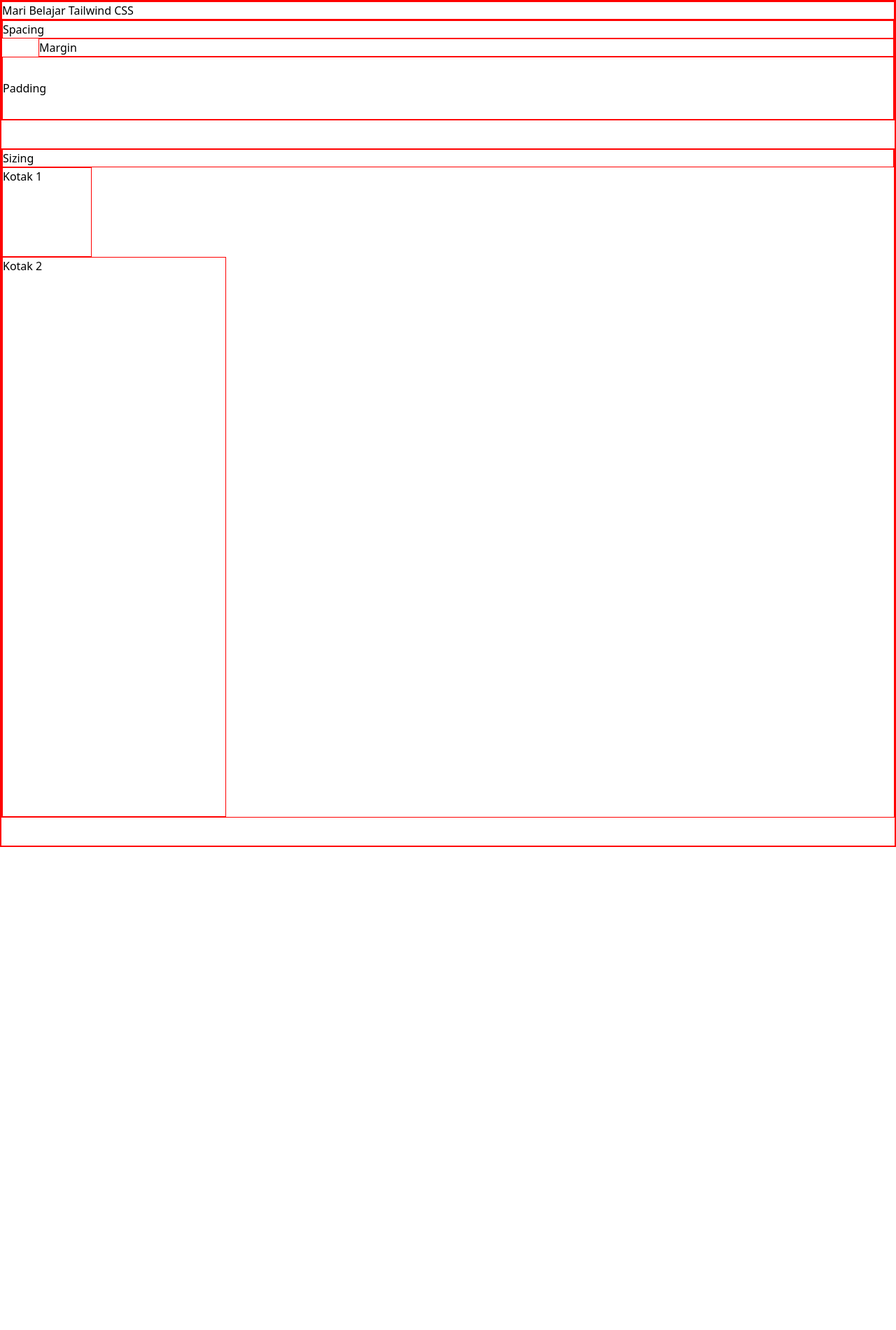
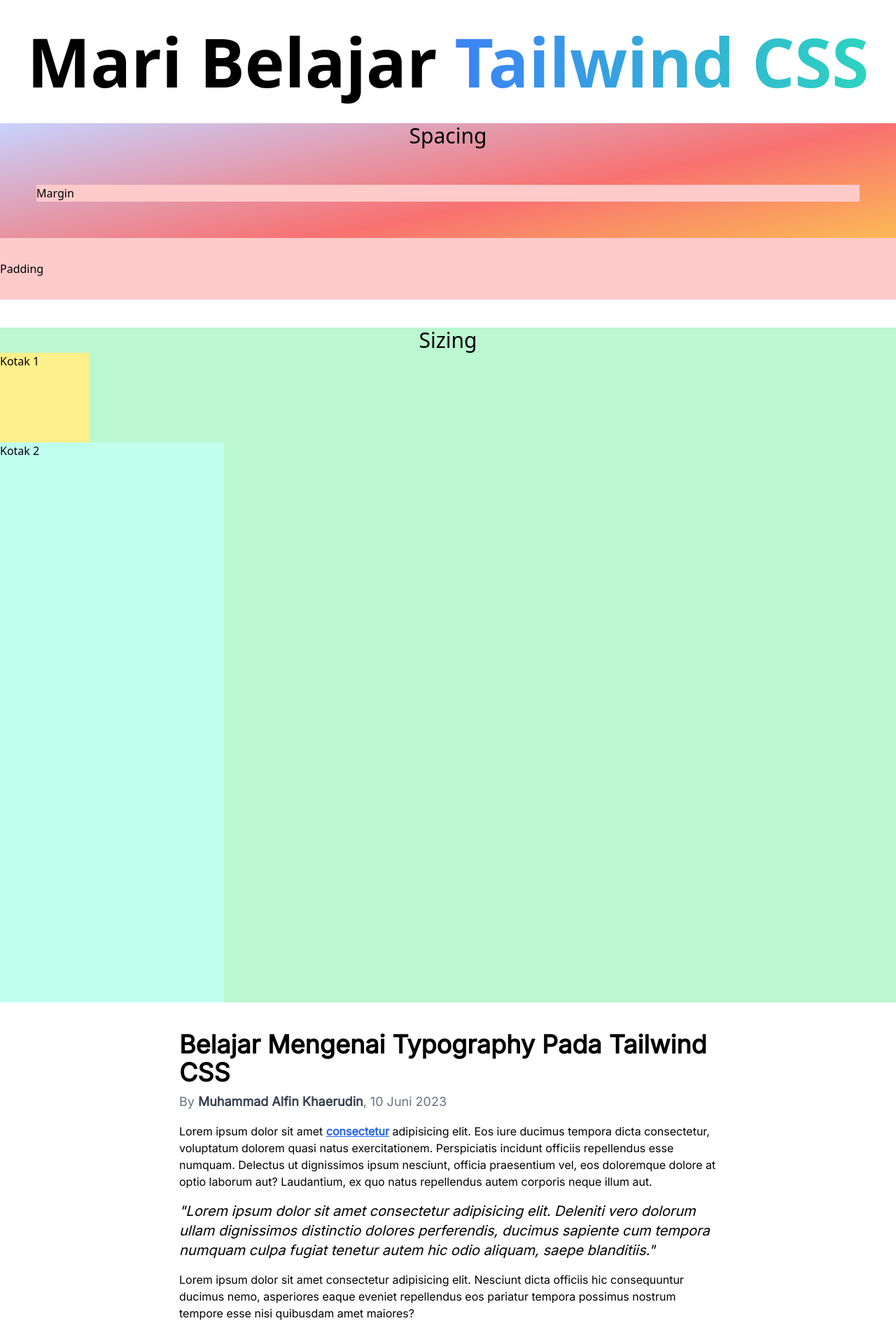
Before and after one commit to MalfinK/belajar-tailwind, a plain HTML site: page index.html in a window 1280 px wide. Shown: the whole page at 70% size. Before the commit the page ends 1210 px from the top, so only its background shows below. Drawn offline with nearby package versions, Linux system fonts and the light colour scheme.

Commit message:
vid4 tailwind css wpu kelar

```diff
--- a/index.html
+++ b/index.html
@@ -3,6 +3,9 @@
 <head>
     <meta charset="UTF-8">
     <meta name="viewport" content="width=device-width, initial-scale=1.0">
+    <link rel="preconnect" href="https://fonts.googleapis.com">
+  <link rel="preconnect" href="https://fonts.gstatic.com" crossorigin>
+  <link href="https://fonts.googleapis.com/css2?family=Inter&display=swap" rel="stylesheet">
     <script src="https://cdn.tailwindcss.com"></script>
     <script>
       // Bisa juga dimasukkan ke dalam file tailwind.config.js (ada di link https://tailwindcss.com/docs/customizing-spacing), cara dibawah ada di sini (https://tailwindcss.com/docs/installation)
@@ -11,7 +14,14 @@
             // Extend itu perpanjangan dari class yang sudah ada nah kalau ga pakai extend maka class yang sudah ada tidak akan berfungsi
             extend: {
               spacing: {
-                '13': '3.25rem',
+                13 : '3.25rem',
+              },
+              fontFamily: {
+                inter : ['Inter', 'sans-serif'],
+              },
+              colors: {
+                wpu : '#bada55',
+                kopi : '#c0ffee', // contoh aja kan harusnya ini warnya sesuai namanya (tapi kalau beda yaudah namanya juga belajar plus buat contoh)
               }
             }
           }
@@ -20,24 +30,38 @@
     <title>Belajar Tailwind</title>
     <style type="text/tailwindcss">
       /* Karena pakai tailwind type nya diperlukan */
-        * {
-            border: 1px solid red;
-        }
+
     </style>
 </head>
 <body>
-    <h1>Mari Belajar Tailwind CSS</h1>
+    <h1 class="text-8xl font-bold text-center my-10">Mari Belajar <span class="bg-gradient-to-r from-blue-500 to-teal-400 bg-clip-text text-transparent">Tailwind CSS</span></h1>
 
-    <section class="mb-10">
-        <h2>Spacing</h2>
-        <div class="ml-13">Margin</div>
-        <div class="py-8">Padding</div>
+    <section class="mb-10 bg-gradient-to-br from-indigo-200 to-yellow-300 via-red-400">
+        <h2 class="text-3xl text-center">Spacing</h2>
+        <div class="m-13 bg-red-200">Margin</div>
+        <div class="py-8 bg-red-200">Padding</div>
     </section>
 
-    <section class="mb-10">
-        <h2>Sizing</h2>
-        <div class="w-32 h-32">Kotak 1</div>
-        <div class="max-w-xs min-h-screen">Kotak 2</div>
+    <section class="mb-10 bg-green-200">
+        <h2 class="text-3xl text-center">Sizing</h2>
+        <div class="w-32 h-32 bg-yellow-200">Kotak 1</div>
+        <div class="max-w-xs min-h-screen bg-kopi">Kotak 2</div>
+    </section>
+
+    <section class="mb-96 font-inter max-w-3xl mx-auto">
+      <h2 class="mb-2 text-4xl font-bold">
+        Belajar Mengenai Typography Pada Tailwind CSS
+      </h2>
+      <div class="mb-4 text-lg text-gray-500">By <a href="#" class="text-gray-700 font-semibold">Muhammad Alfin Khaerudin</a>, 10 Juni 2023</div>
+      <p class="mb-4">
+        Lorem ipsum dolor sit amet <a href="#" class="underline font-semibold text-blue-600">consectetur</a> adipisicing elit. Eos iure ducimus tempora dicta consectetur, voluptatum dolorem quasi natus exercitationem. Perspiciatis incidunt officiis repellendus esse numquam. Delectus ut dignissimos ipsum nesciunt, officia praesentium vel, eos doloremque dolore at optio laborum aut? Laudantium, ex quo natus repellendus autem corporis neque illum aut.
+      </p>
+      <blockquote class="mb-4 italic font-thin text-xl">
+        "Lorem ipsum dolor sit amet consectetur adipisicing elit. Deleniti vero dolorum ullam dignissimos distinctio dolores perferendis, ducimus sapiente cum tempora numquam culpa fugiat tenetur autem hic odio aliquam, saepe blanditiis."
+      </blockquote>
+      <p>
+        Lorem ipsum dolor sit amet consectetur adipisicing elit. Nesciunt dicta officiis hic consequuntur ducimus nemo, asperiores eaque eveniet repellendus eos pariatur tempora possimus nostrum tempore esse nisi quibusdam amet maiores?
+      </p>
     </section>
 
     <!--
@@ -46,6 +70,7 @@
       2. w-1/2 artinya 50% dari parentnya
       3. max-w-xs artinya lebarnya akan seperti itu sampai ukuran xs (extra small) atau 20rem
       4. min-h-screen artinya tingginya akan seperti itu sampai ukuran screen (tinggi layar) atau 100vh
+      5. font-mono artinya fontnya monospace (cocok untuk code editor)
     -->
 </body>
 </html>
```
